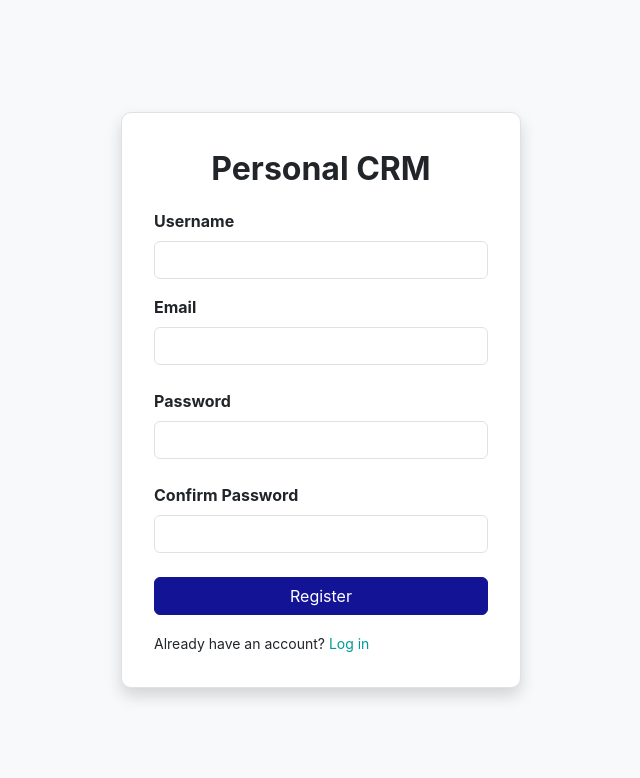
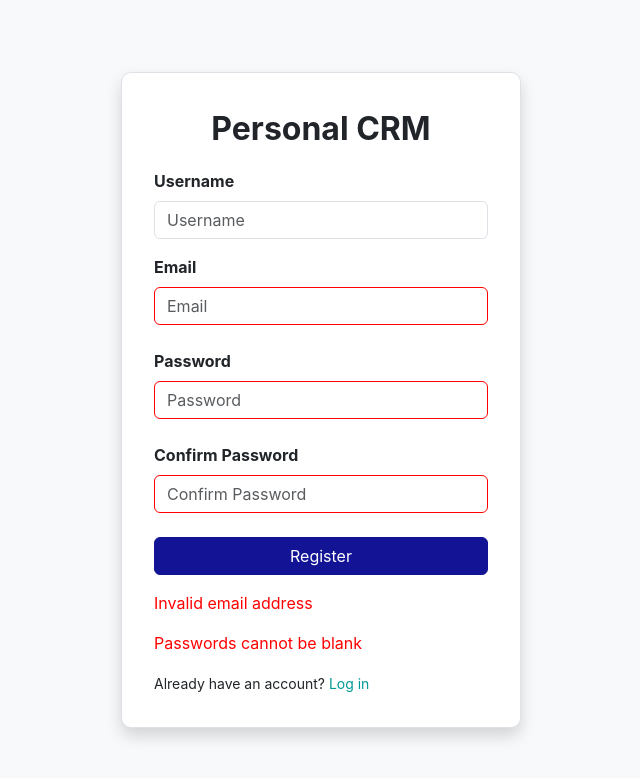
Before and after one commit to leesaye/project-23-marc-copy, a React (Create React App) app in the folder project/frontend/personal-crm/: page /register in a window 1280 px wide. Both pictures are taken after a click on the button "Register". Shown: the top 778 px of the page, without its empty margins (319-959 px from the left). Built offline with nearby package versions, Linux system fonts and the light colour scheme; no server answers.

Commit message:
Added Some Error Checking
-Added Placeholder text for forms
-Added error checking for email and passwords on register page
-Some work still needs to be done to check correct passwords and duplicate emails

```diff
--- a/project/frontend/personal-crm/src/pages/Login.css
+++ b/project/frontend/personal-crm/src/pages/Login.css
@@ -23,13 +23,9 @@
     border: 1px solid red;
   }
 
-  .redlink {
+  .bluelink {
     color: #009999;
     text-decoration: none;
-  }
-
-  .redlink:hover {
-    text-decoration: underline;
   }
 
   body {
@@ -39,6 +35,7 @@
  .btn-primary {
     background-color: #121495;
     border-color: #121495;
+    color: white;
   }
 
   .btn-primary:hover {
@@ -46,6 +43,6 @@
     border-color: #0f1370;
   }
 
-  .btn-primary {
-    color: white;
+  .redtext {
+    color: red;
   }
--- a/project/frontend/personal-crm/src/pages/Login.js
+++ b/project/frontend/personal-crm/src/pages/Login.js
@@ -1,25 +1,25 @@
 import './Login.css';
 import { useState } from "react";
-import { Link } from 'react-router-dom'
-// import { login } from "../endpoints/api";
-
+import { Link } from 'react-router-dom';
 import { useAuth } from "../contexts/useAuth";
 
 const Login = () => {
   const [username, setUsername] = useState("");
   const [password, setPassword] = useState("");
-    const [error, setError] = useState(false);
+  const [error, setError] = useState("");
   const { login_user } = useAuth();
 
   const handleLogin = async () => {
     try {
-      // Clears Errors
-      setError(false);
-      // Login Attempt
+      setError("");
       await login_user(username, password);
     } catch (err) {
-      // Sets Errors
-      setError(true);
+      console.error("Login Error:", err);
+      if (err.message.includes("Login failed")) {
+        setError("Incorrect username or password.");
+      } else {
+        setError("An unexpected error occurred. Please try again.");
+      }
     }
   };
 
@@ -28,26 +28,53 @@ const Login = () => {
       <div className="border bg-white shadow landing-box-area">
         <div className="title">Personal CRM</div>
         <div className="mb-4 subtitle">Welcome back!</div>
+
         <div className="mb-3">
           <label htmlFor="emailInput" className="form-label">Username</label>
-            <input type="email" className={error?"form-control error-label": "form-control"} id="emailInput" name="email" value={username} required onChange={event=>setUsername(event.target.value)} />
+          <input
+            type="email"
+            className={error ? "form-control error-label" : "form-control"}
+            id="emailInput"
+            name="email"
+            value={username}
+            required
+            placeholder="Username"
+            onChange={event => setUsername(event.target.value)}
+          />
         </div>
+
         <div className="mb-4">
           <label htmlFor="passwordInput" className="form-label">Password</label>
-            <input type="password" className={error?"form-control error-label": "form-control"} id="passwordInput" name="password" value={password} required onChange={event=>setPassword(event.target.value)}/>
+          <input
+            type="password"
+            className={error ? "form-control error-label" : "form-control"}
+            id="passwordInput"
+            name="password"
+            value={password}
+            required
+            placeholder="Password"
+            onChange={event => {
+              setPassword(event.target.value);
+              setError("");
+            }}
+          />
+          {error && <p className='bluelink'>{error}</p>}
         </div>
+
         <div className="input-group mb-3">
-            <button className="btn btn-primary w-100 fs-6" onClick={()=>handleLogin()}>
+          <button className="btn btn-primary w-100 fs-6" onClick={handleLogin}>
             Login
           </button>
+
         </div>
-        {error ? <p className='redlink'>Username/Password not found</p> : <></>}
-        <small>Don't have an account?
-            <Link to="/register" className="redlink"> Sign Up</Link>
+        {error ? <p className='bluelink'>Username/Password not found</p> : <></>}
+        <small>
+          Don't have an account?
+          <Link to="/register" className="bluelink"> Sign Up</Link>
         </small>
       </div>
     </div>
-    )
-}
+  );
+};
 
 export default Login;
--- a/project/frontend/personal-crm/src/pages/Register.js
+++ b/project/frontend/personal-crm/src/pages/Register.js
@@ -1,6 +1,5 @@
 import { useState } from "react";
-import { Link } from 'react-router-dom'
-// import { login } from "../endpoints/api";
+import { Link } from "react-router-dom";
 import { useAuth } from "../contexts/useAuth";
 
 const Register = () => {
@@ -8,45 +7,146 @@ const Register = () => {
   const [email, setEmail] = useState("");
   const [password, setPassword] = useState("");
   const [confirmPassword, setConfirmPassword] = useState("");
-    const [error, setError] = useState(false);
+  const [error, setError] = useState([]);
   const { register_user } = useAuth();
 
+  const validateEmail = (email) => {
+    const re = /^[^\s@]+@[^\s@]+\.[^\s@]+$/;
+    return re.test(email);
+  };
+
   const handleRegister = () => {
-        register_user(username, email, password, confirmPassword)
+    const errorMessages = [];
+
+    // Validate email
+    if (!validateEmail(email)) {
+      errorMessages.push("Invalid email address");
     }
+
+    // Check for blank password fields
+    if (password === "" && confirmPassword === "") {
+      errorMessages.push("Passwords cannot be blank");
+    } else if (password !== confirmPassword) {
+      errorMessages.push("Passwords don't match");
+    }
+
+    if (errorMessages.length > 0) {
+      setError(errorMessages);
+      return;
+    }
+
+    // Clear any errors and proceed with registration
+    setError([]);
+    register_user(username, email, password, confirmPassword);
+  };
 
   return (
     <div className="d-flex justify-content-center align-items-center min-vh-100">
       <div className="border bg-white shadow landing-box-area">
         <div className="title">Personal CRM</div>
+
         <div className="mb-3">
-            <label htmlFor="usernameInput" className="form-label">Username</label>
-            <input type="username" className={error?"form-control error-label": "form-control"} id="emailInput" name="email" value={username} required onChange={event=>setUsername(event.target.value)} />
+          <label htmlFor="usernameInput" className="form-label">
+            Username
+          </label>
+          <input
+            type="text"
+            className="form-control"
+            id="usernameInput"
+            name="username"
+            value={username}
+            required
+            placeholder="Username"
+            onChange={(event) => setUsername(event.target.value)}
+          />
         </div>
+
         <div className="mb-4">
-            <label htmlFor="emailInput" className="form-label">Email</label>
-            <input type="email" className={error?"form-control error-label": "form-control"} id="emailInput" name="email" value={email} required onChange={event=>setEmail(event.target.value)}/>
+            <label htmlFor="emailInput" className="form-label">
+                Email
+            </label>
+            <input
+                type="email"
+                className={`form-control ${
+                error.some((e) => e === "Invalid email address") ? "error-label" : ""
+                }`}
+                id="emailInput"
+                name="email"
+                value={email}
+                required
+                placeholder="Email"
+                onChange={(event) => {
+                setEmail(event.target.value);
+                if (error.length > 0) setError([]);
+                }}
+            />
             </div>
+
         <div className="mb-4">
-            <label htmlFor="passwordInput" className="form-label">Password</label>
-            <input type="password" className={error?"form-control error-label": "form-control"} id="passwordInput" name="password" value={password} required onChange={event=>setPassword(event.target.value)}/>
+          <label htmlFor="passwordInput" className="form-label">
+            Password
+          </label>
+          <input
+            type="password"
+            className={`form-control ${
+              error.some((e) => e.includes("Password")) ? "error-label" : ""
+            }`}
+            id="passwordInput"
+            name="password"
+            value={password}
+            required
+            placeholder="Password"
+            onChange={(event) => {
+              setPassword(event.target.value);
+              if (error.length > 0) setError([]);
+            }}
+          />
         </div>
+
         <div className="mb-4">
-            <label htmlFor="confirmPasswordInput" className="form-label">Confirm Password</label>
-            <input type="confirmPassword" className={error?"form-control error-label": "form-control"} id="confirmPasswordInput" name="confirmPassword" value={confirmPassword} required onChange={event=>setConfirmPassword(event.target.value)}/>
+          <label htmlFor="confirmPasswordInput" className="form-label">
+            Confirm Password
+          </label>
+          <input
+            type="password"
+            className={`form-control ${
+              error.some((e) => e.includes("Password")) ? "error-label" : ""
+            }`}
+            id="confirmPasswordInput"
+            name="confirmPassword"
+            value={confirmPassword}
+            required
+            placeholder="Confirm Password"
+            onChange={(event) => {
+              setConfirmPassword(event.target.value);
+              if (error.length > 0) setError([]);
+            }}
+          />
         </div>
+
         <div className="input-group mb-3">
-            <button className="btn btn-primary w-100 fs-6" onClick={()=>handleRegister()}>
+          <button className="btn btn-primary w-100 fs-6" onClick={handleRegister}>
             Register
           </button>
         </div>
-        {error ? <p className='redlink'>Username/Password not found</p> : <></>}
-        <small>Already have an account?
-            <Link to="/login" className="redlink"> Log in</Link>
+
+        {error.length > 0 && (
+          <div className="redtext">
+            {error.map((err, index) => (
+              <p key={index}>{err}</p>
+            ))}
+          </div>
+        )}
+
+        <small>
+          Already have an account?{" "}
+          <Link to="/login" className="bluelink">
+            Log in
+          </Link>
         </small>
       </div>
     </div>
-    )
-}
+  );
+};
 
 export default Register;
```
Lines whose indentation alone changed are shown as unchanged.
